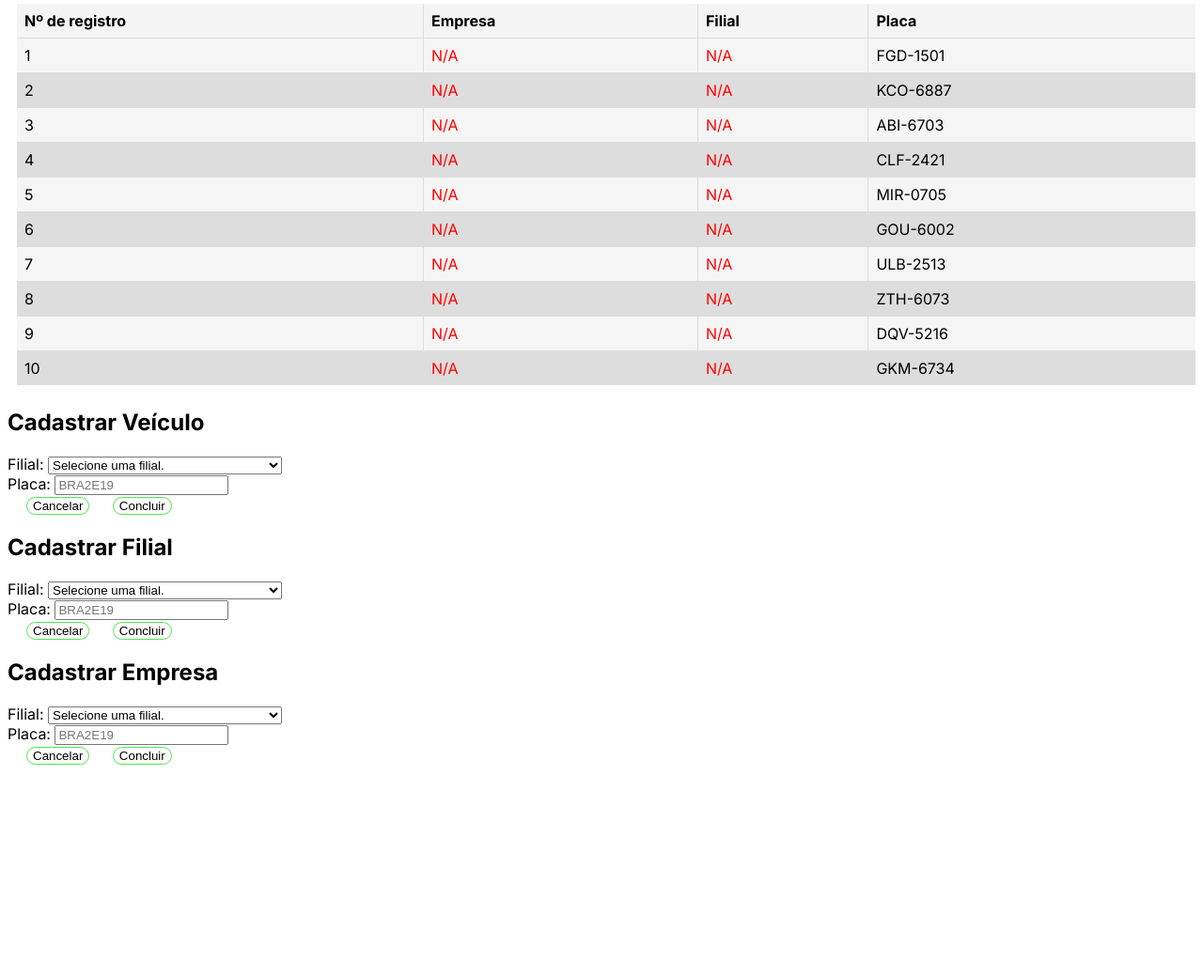
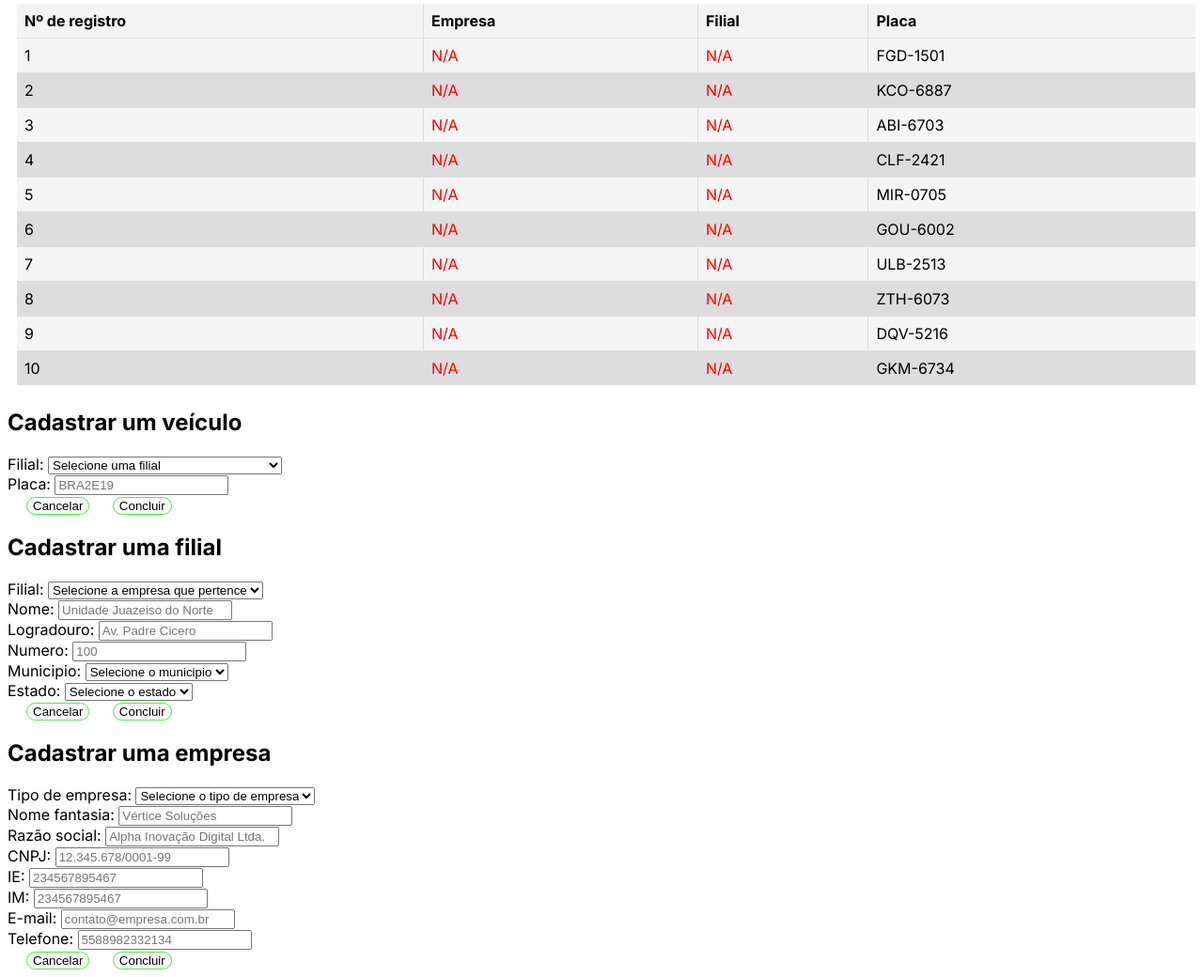
Before and after one commit to caiotomaza/clean_flow, a Laravel app: page /cadastros in a window 1280 px wide. Shown: the part 310-1350 px from the top of the page at 94% size. Before the commit the page ends 1124 px from the top, so only its background shows below. Run offline with Laravel 12, Linux system fonts and the light colour scheme; a user stored in the database is signed in; data comes from the database, SQL or seed files in the repository.

Commit message:
feat - cadastra veiculo

```diff
--- a/app/Http/Controllers/Page/CadastrosController.php
+++ b/app/Http/Controllers/Page/CadastrosController.php
@@ -1,19 +1,26 @@
 <?php
-
     namespace App\Http\Controllers\Page;
 
     use App\Http\Controllers\Controller;
     use App\Models\Veiculo;
     use App\Models\Filial;
     use App\Models\Empresa;
+    use App\Models\Municipio;
+    use App\Models\Estado;
+     use App\Models\TipoEmpresa;
 
-    class CadastrosController extends Controller{
-        public function page(){
+    class CadastrosController extends Controller
+    {
+        public function page()
+        {
             $veiculos = Veiculo::with(['filial'])->orderBy('id_vec')->get();
             $filiais = Filial::with(['empresa'])->orderBy('id_fil')->get();
             $empresas = Empresa::orderBy('id_emp')->get();
+            $municipios = Municipio::orderBy('id_mun')->get();
+            $estados = Estado::orderBy('id_est')->get();
+            $tipo_empresas = TipoEmpresa::orderBy('id_temp')->get();
 
-            return view("cadastros.index", compact('veiculos', 'filiais', 'empresas'));
+            return view("cadastros.index", compact('veiculos', 'filiais', 'empresas', 'municipios', 'estados', 'tipo_empresas'));
         }
     }
 ?>
--- a/app/Models/Filial.php
+++ b/app/Models/Filial.php
@@ -28,12 +28,12 @@
         'preco' => 'decimal:2',
     ];
 
-    public function Empresa()
+    public function empresa()
     {
         return $this->belongsTo(User::class, 'id_emp');
     }
 
-    public function Endereco()
+    public function endereco()
     {
         return $this->belongsTo(User::class, 'id_log');
     }
--- a/app/Models/Municipio.php
+++ b/app/Models/Municipio.php
@@ -1,12 +1,10 @@
 <?php
-
     namespace App\Models;
 
     use Illuminate\Database\Eloquent\Factories\HasFactory;
     use Illuminate\Database\Eloquent\Model;
 
-class Municipio extends Model
-{
+    class Municipio extends Model{
         use HasFactory;
 
         protected $table = 'municipios';
@@ -27,8 +25,9 @@
             'preco' => 'decimal:2',
         ];
 
-    public function Estado()
+        public function estado()
         {
-        return $this->belongsTo(User::class, 'id_est');
+            return $this->belongsTo(Estado::class, 'id_est');
         }
     }
+?>
--- a/app/Models/Veiculo.php
+++ b/app/Models/Veiculo.php
@@ -12,23 +12,16 @@
     protected $table = 'veiculos';
 
     protected $primaryKey = 'id_vec';
-    public $incrementing = true; // Indica se a chave primária é auto-incrementante
-    protected $keyType = 'int'; // Tipo da chave primária (opcional - padrão é 'int')
+
+    public $timestamps = false;
 
     protected $fillable = [
         'id_fil',
-        'placa'
+        'placa',
     ];
 
-    public $timestamps = false;
-
-    protected $casts = [
-        'ativo' => 'boolean',
-        'preco' => 'decimal:2',
-    ];
-
-    public function Filial()
+    public function filial()
     {
-        return $this->belongsTo(User::class, 'id_fil');
+        return $this->belongsTo(Filial::class, 'id_fil');
     }
 }
--- a/resources/views/cadastros/index.blade.php
+++ b/resources/views/cadastros/index.blade.php
@@ -43,8 +43,8 @@
                         <tr>
                             <td>{{ $veiculo->id_vec }}</td>
                             <td>
-                                @if($veiculo->filial)
-                                {{ $veiculo->filial->empresa->nome }}
+                                @if($veiculo->id_fil)
+                                {{ $veiculo->filial->empresa?->nome_fans }}
                                 @else
                                 <span style="color: red;">N/A</span>
                                 @endif
@@ -139,7 +139,7 @@
         <div class="popup">
             <form action="{{ route('veiculo.store') }}" method="POST" id="FormVeiculo">
                 @csrf
-                <h2>Cadastrar Veículo</h2>
+                <h2>Cadastrar um veículo</h2>
                 <input type="hidden" name="tipo_registro" value="veiculo">
 
                 {{-- Selecionar a filial que o veiculo pertence --}}
@@ -147,7 +147,7 @@
                     <label for="id_filial_input">Filial: </label>
 
                     <select name="id_filial_input" id="id_filial_input" required>
-                        <option value="">Selecione uma filial.</option>
+                        <option value="">Selecione uma filial</option>
                             @foreach($filiais as $fill)
                                 <option value="{{ $fill->id_fil }}">{{ $fill->nome }}</option>
                             @endforeach
@@ -174,7 +174,7 @@
         <div class="popup">
             <form action="{{ route('filial.store') }}" method="POST" id="FormFilial">
                 @csrf
-                <h2>Cadastrar Filial</h2>
+                <h2>Cadastrar uma filial</h2>
                 <input type="hidden" name="tipo_registro" value="filial">
 
                 {{-- Selecionar a filial que o veiculo pertence --}}
@@ -182,17 +182,53 @@
                     <label for="id_filial_input">Filial: </label>
 
                     <select name="id_filial_input" id="id_filial_input" required>
-                        <option value="">Selecione uma filial.</option>
-                            @foreach($filiais as $fill)
-                                <option value="{{ $fill->id_fil }}">{{ $fill->nome }}</option>
+                        <option value="">Selecione a empresa que pertence</option>
+                            @foreach($empresas as $emp)
+                                <option value="{{ $emp->id_emp }}">{{ $emp->nome_fans }}</option>
                             @endforeach
                     </select>
                 </div>
 
-                {{-- Diga a placa do veiculo --}}
+                {{-- Nome --}}
                 <div class="form-group">
-                    <label for="placa_veiculo">Placa: </label>
-                    <input type="text" id="placa_veiculo" name="placa_veiculo" placeholder="BRA2E19" required>
+                    <label for="nome_filial">Nome: </label>
+                    <input type="text" id="nome_filial" name="nome_filial" placeholder="Unidade Juazeiso do Norte" required>
+                </div>
+
+                {{-- Logradouro --}}
+                <div class="form-group">
+                    <label for="log_filial">Logradouro: </label>
+                    <input type="text" id="log_filial" name="log_filial" placeholder="Av. Padre Cicero" required>
+                </div>
+
+
+                {{-- Numero --}}
+                <div class="form-group">
+                    <label for="numero_filial">Numero: </label>
+                    <input type="number" id="numero_filial" name="numero_filial" placeholder="100" required>
+                </div>
+
+                {{-- Municipio --}}
+                <div class="form-group">
+                    <label for="mun_filial">Municipio: </label>
+
+                    <select name="mun_filial" id="mun_filial" required>
+                        <option value="">Selecione o municipio</option>
+                            @foreach($municipios as $municipio)
+                                <option value="{{ $municipio->id_mun }}">{{ $municipio->nome }}</option>
+                            @endforeach
+                    </select>
+                </div>
+
+                {{-- Estado --}}
+                <div class="form-group">
+                    <label for="uf_filial">Estado: </label>
+                    <select name="uf_filial" id="uf_filial" required>
+                        <option value="">Selecione o estado</option>
+                            @foreach($estados as $uf)
+                                <option value="{{ $uf->id_est }}">{{ $uf->uf }}</option>
+                            @endforeach
+                    </select>
                 </div>
 
                 {{-- Botões para ações do popup --}}
@@ -209,25 +245,61 @@
         <div class="popup">
             <form action="{{ route('empresa.store') }}" method="POST" id="FormEmpresa">
                 @csrf
-                <h2>Cadastrar Empresa</h2>
+                <h2>Cadastrar uma empresa</h2>
                 <input type="hidden" name="tipo_registro" value="empresa">
 
-                {{-- Selecionar a filial que o veiculo pertence --}}
+                {{-- Tipo de empresa --}}
                 <div class="form-group">
-                    <label for="id_filial_input">Filial: </label>
+                    <label for="tipo_empresa">Tipo de empresa: </label>
 
-                    <select name="id_filial_input" id="id_filial_input" required>
-                        <option value="">Selecione uma filial.</option>
-                            @foreach($filiais as $fill)
-                                <option value="{{ $fill->id_fil }}">{{ $fill->nome }}</option>
+                    <select name="tipo_empresa" id="tipo_empresa" required>
+                        <option value="">Selecione o tipo de empresa</option>
+                            @foreach($tipo_empresas as $tipo)
+                                <option value="{{ $tipo->id_temp }}">{{ $tipo->nome }}</option>
                             @endforeach
                     </select>
                 </div>
 
-                {{-- Diga a placa do veiculo --}}
+                {{-- Nome fantasia --}}
                 <div class="form-group">
-                    <label for="placa_veiculo">Placa: </label>
-                    <input type="text" id="placa_veiculo" name="placa_veiculo" placeholder="BRA2E19" required>
+                    <label for="nome_empresa">Nome fantasia: </label>
+                    <input type="text" id="nome_empresa" name="nome_empresa" placeholder="Vértice Soluções" required>
+                </div>
+
+                {{-- Razão social --}}
+                <div class="form-group">
+                    <label for="razao_empresa">Razão social: </label>
+                    <input type="text" id="razao_empresa" name="razao_empresa" placeholder="Alpha Inovação Digital Ltda." required>
+                </div>
+
+                {{-- CNPJ --}}
+                <div class="form-group">
+                    <label for="cnpj_empresa">CNPJ: </label>
+                    <input type="number" id="cnpj_empresa" name="cnpj_empresa" placeholder="12.345.678/0001-99" required>
+                </div>
+
+                {{-- IE --}}
+                <div class="form-group">
+                    <label for="ie_empresa">IE: </label>
+                    <input type="number" id="ie_empresa" name="ie_empresa" placeholder="234567895467" required>
+                </div>
+
+                {{-- IM --}}
+                <div class="form-group">
+                    <label for="im_empresa">IM: </label>
+                    <input type="number" id="im_empresa" name="im_empresa" placeholder="234567895467" required>
+                </div>
+
+                {{-- E-mail --}}
+                <div class="form-group">
+                    <label for="email_empresa">E-mail: </label>
+                    <input type="email" id="email_empresa" name="email_empresa" placeholder="contato@empresa.com.br" required>
+                </div>
+
+                {{-- Telefone --}}
+                <div class="form-group">
+                    <label for="tel_empresa">Telefone: </label>
+                    <input type="number" id="tel_empresa" name="tel_empresa" placeholder="5588982332134" required>
                 </div>
 
                 {{-- Botões para ações do popup --}}
--- a/routes/web.php
+++ b/routes/web.php
@@ -8,7 +8,12 @@
 use App\Http\Controllers\Page\CadastrosController;
 use App\Http\Controllers\Page\UsuariosController;
 use App\Http\Controllers\page\RelatorioController;
-use App\Models\sub_reseduos;
+use App\Http\Controllers\DB\VeiculoController;
+use App\Http\Controllers\DB\FilialController;
+use App\Http\Controllers\DB\EmpresaController;
+use App\Http\Controllers\DB\EnderecoController;
+use App\Http\Controllers\DB\MunicipioController;
+use App\Http\Controllers\DB\EstadoController;
 use App\Models\SubReseduos;
 
 require __DIR__ . '/auth.php';
@@ -42,9 +47,12 @@
 
     // Cadastros
     Route::get('/cadastros', [CadastrosController::class, 'page'])->name('cadastros.index');
-    Route::post('/veiculo/store', [ReseduosCheController::class, 'store'])->name('veiculo.store');
-    Route::post('/filial/store', [ReseduosCheController::class, 'store'])->name('filial.store');
-    Route::post('/empresa/store', [ReseduosCheController::class, 'store'])->name('empresa.store');
+    Route::post('/veiculo/store', [VeiculoController::class, 'store'])->name('veiculo.store');
+    Route::post('/filial/store', [FilialController::class, 'store'])->name('filial.store');
+    Route::post('/empresa/store', [EmpresaController::class, 'store'])->name('empresa.store');
+
+    Route::resource('municipios', MunicipioController::class);
+
 
     // Usuários
     Route::get('/usuarios', [UsuariosController::class, 'page'])->name('usuarios.index');
```
Also changed, not shown: app/Http/Controllers/DB/MunicipioController.php (+22 -21 lines), app/Http/Controllers/DB/VeiculoController.php (+6 -37 lines). Lines whose indentation alone changed are shown as unchanged.
